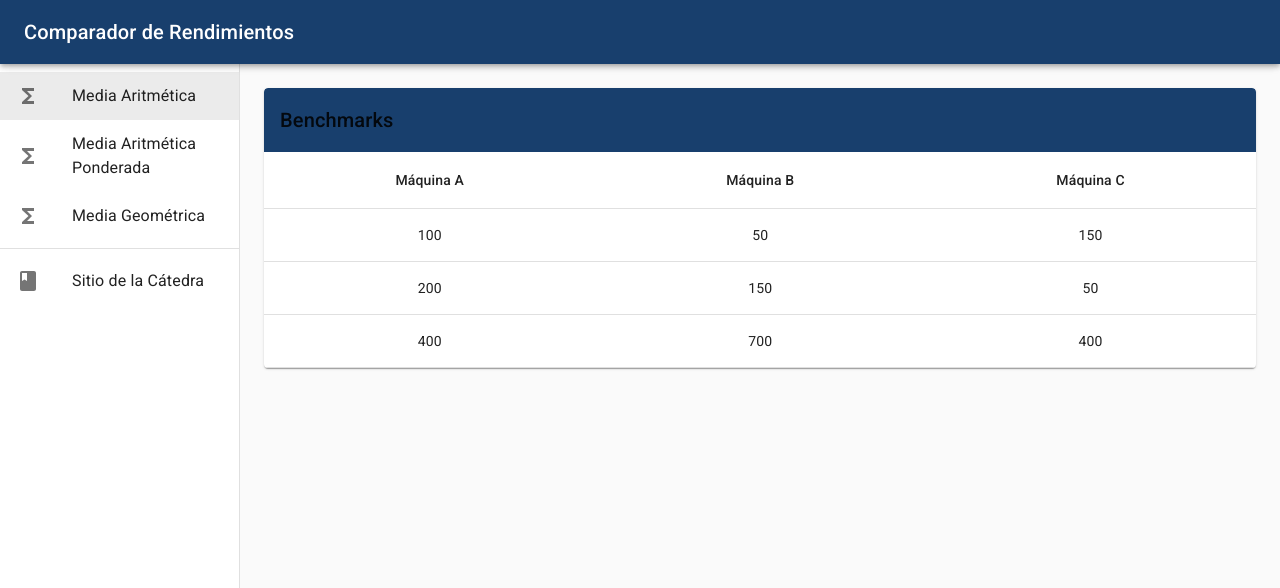
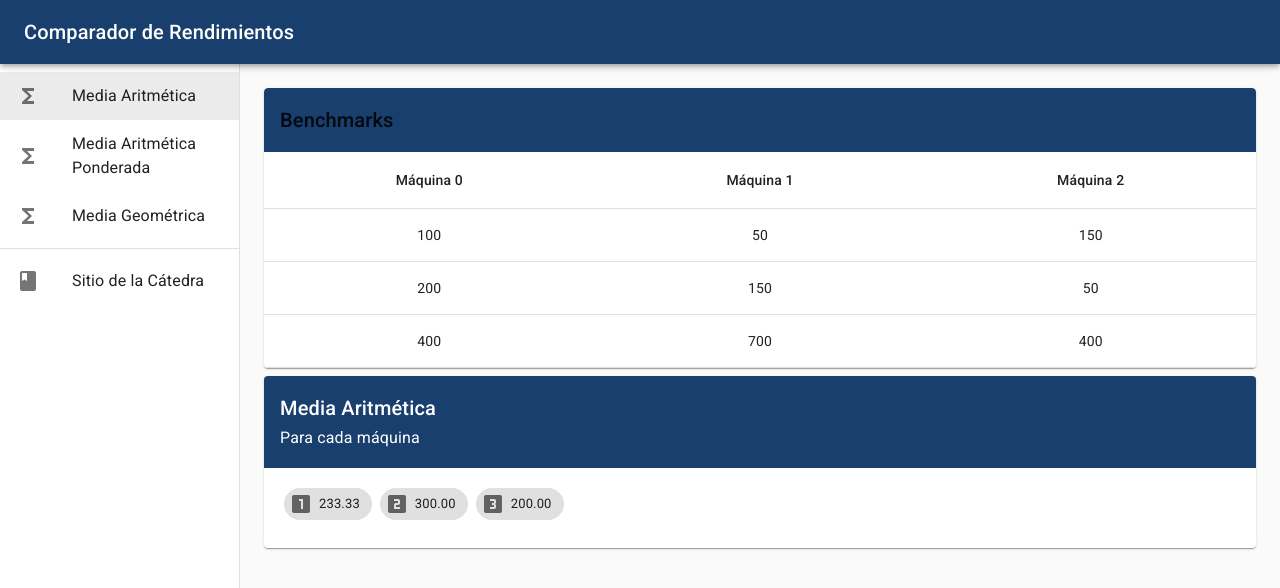
Before and after one commit to reloadedhead/performance-comparator, a React (Create React App) app: page /aritmetica in a window 1280 px wide. Shown: the top 588 px of the page. Built offline with nearby package versions, Linux system fonts and the light colour scheme.

Commit message:
adds results card

```diff
--- /dev/null
+++ b/src/components/result-card/index.tsx
@@ -0,0 +1,78 @@
+import React, { FunctionComponent } from 'react';
+import {
+  Card,
+  CardContent,
+  CardHeader,
+  Chip,
+  createStyles,
+  makeStyles,
+  Theme,
+  Typography,
+} from '@material-ui/core';
+import LooksOneIcon from '@material-ui/icons/LooksOne';
+import LooksTwoIcon from '@material-ui/icons/LooksTwo';
+import Looks3Icon from '@material-ui/icons/Looks3';
+import Looks4Icon from '@material-ui/icons/Looks4';
+import Looks5Icon from '@material-ui/icons/Looks5';
+import Looks6Icon from '@material-ui/icons/Looks6';
+
+const iconMap: { [key: number]: JSX.Element } = {
+  0: <LooksOneIcon />,
+  1: <LooksTwoIcon />,
+  2: <Looks3Icon />,
+  3: <Looks4Icon />,
+  4: <Looks5Icon />,
+  5: <Looks6Icon />,
+};
+
+interface ResultCardProps {
+  values: number[];
+  title: string;
+}
+
+const useStyles = makeStyles((theme: Theme) =>
+  createStyles({
+    header: {
+      backgroundColor: theme.palette.primary.main,
+    },
+    chip: {
+      margin: theme.spacing(0.5),
+    },
+    title: {
+      color: '#fff',
+    },
+  })
+);
+
+const ResultCard: FunctionComponent<ResultCardProps> = ({ values, title }) => {
+  const classes = useStyles();
+  return (
+    <Card>
+      <CardHeader
+        className={classes.header}
+        title={
+          <Typography className={classes.title} variant="h6">
+            {title}
+          </Typography>
+        }
+        subheader={
+          <Typography variant="subtitle1" className={classes.title}>
+            {'Para cada máquina'}
+          </Typography>
+        }
+      />
+      <CardContent>
+        {values.map((value, index) => (
+          <Chip
+            key={`benchmark-chip-${index}`}
+            icon={iconMap[index]}
+            label={value.toFixed(2)}
+            className={classes.chip}
+          />
+        ))}
+      </CardContent>
+    </Card>
+  );
+};
+
+export default ResultCard;
--- a/src/contexts/benchmarks.tsx
+++ b/src/contexts/benchmarks.tsx
@@ -4,45 +4,47 @@ import React, { createContext, ReactNode, useContext, useState } from 'react';
 import { Benchmark } from '../types';
 
 interface BenchmarksContext {
-  machines: string[];
-  addMachine: (newMachine: string) => void;
-  deleteMachine: (machine: string) => void;
+  numberOfMachines: number;
   benchmarks: Benchmark[];
   addBenchmark: (newBench: Benchmark) => void;
   deleteBenchmark: (bench: number) => void;
+  getArithmeticMedian: (forMachine: number) => number;
 }
 
 const initialState: BenchmarksContext = {
-  machines: [],
-  addMachine: (_newMachine: string) => {},
-  deleteMachine: (_machine: string) => {},
+  numberOfMachines: 3,
   benchmarks: [],
   addBenchmark: (_newBench: Benchmark) => {},
   deleteBenchmark: (_bench: number) => {},
+  getArithmeticMedian: (forMachine: number) => 0,
 };
 
 const BenchmarksContext = createContext(initialState);
 
 export const BenchmarksProvider = ({ children }: { children: ReactNode }) => {
-  const [machines, setMachines] = useState(['Máquina A', 'Máquina B', 'Máquina C']);
+  const [numberOfMachines, setNumberOfMachines] = useState(3);
   const [benchmarks, setBenchmarks] = useState([
     [100, 50, 150],
     [200, 150, 50],
     [400, 700, 400],
   ]);
 
-  const addMachine = (newMachine: string) => setMachines(m => [...m, newMachine]);
-
   const addBenchmark = (newBench: Benchmark) => setBenchmarks(b => [...b, newBench]);
 
   const deleteBenchmark = (benchmarkNumber: number) =>
     setBenchmarks(b => b.filter((_, i) => i !== benchmarkNumber));
 
-  const deleteMachine = (machine: string) => setMachines(m => m.filter(_ => _ !== machine));
+  const getArithmeticMedian = (forMachine: number) => {
+    let median = 0;
+    benchmarks.forEach(b => {
+      median += b[forMachine];
+    });
+    return median / benchmarks.length;
+  };
 
   return (
     <BenchmarksContext.Provider
-      value={{ addBenchmark, addMachine, deleteBenchmark, deleteMachine, machines, benchmarks }}
+      value={{ addBenchmark, deleteBenchmark, benchmarks, numberOfMachines, getArithmeticMedian }}
     >
       {children}
     </BenchmarksContext.Provider>
--- a/src/pages/arithmetic/index.tsx
+++ b/src/pages/arithmetic/index.tsx
@@ -1,10 +1,25 @@
+import { Grid } from '@material-ui/core';
 import React from 'react';
+import ResultCard from '../../components/result-card';
 import BenchmarkTable from '../../components/table';
 import { useBenchmarks } from '../../contexts/benchmarks';
 
 const ArithmeticPage = () => {
-  const { machines, benchmarks } = useBenchmarks();
-  return <BenchmarkTable machines={machines} data={benchmarks} />;
+  const { benchmarks, getArithmeticMedian } = useBenchmarks();
+
+  return (
+    <Grid container spacing={1}>
+      <Grid item xs={12}>
+        <BenchmarkTable machines={benchmarks.map((_, i) => `Máquina ${i}`)} data={benchmarks} />
+      </Grid>
+      <Grid item xs={12}>
+        <ResultCard
+          title="Media Aritmética"
+          values={benchmarks.map((_, i) => getArithmeticMedian(i))}
+        />
+      </Grid>
+    </Grid>
+  );
 };
 
 export default ArithmeticPage;
```
